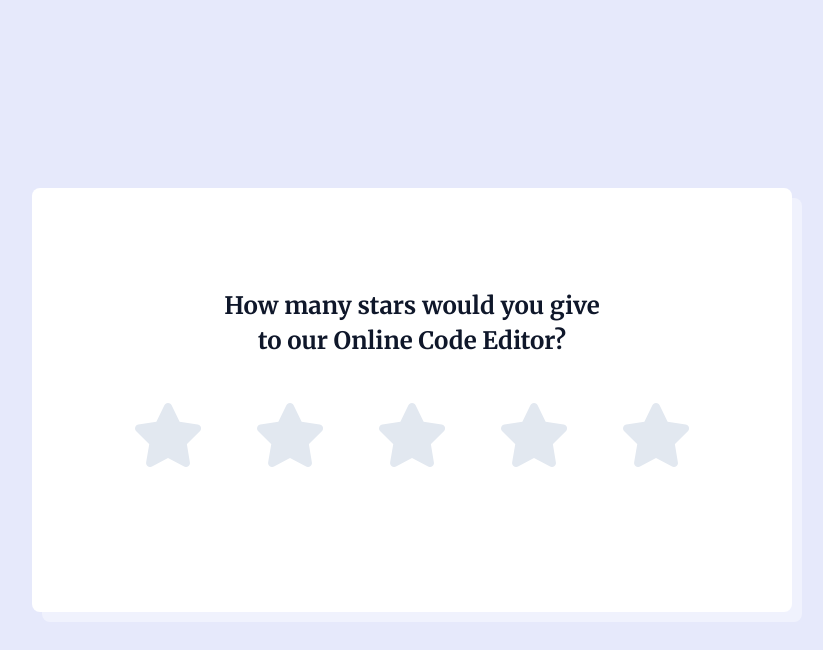
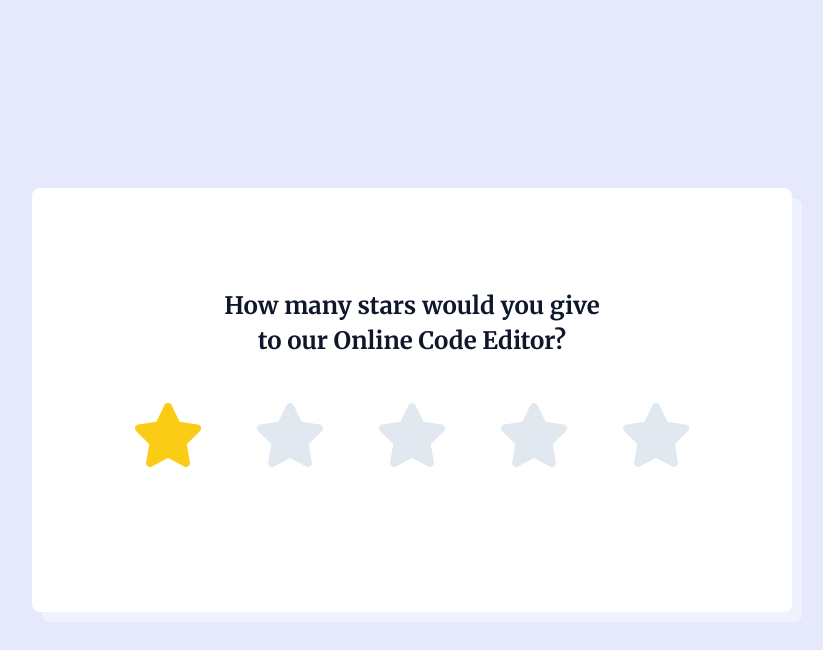
Before and after one commit to hunjager/frontend-pro-challenges-2024, a plain HTML site: page star-rating-component/index.html in a window 1280 px wide. In both pictures the pointer is over the icon 396 px from the left and 435 px from the top of the page. Shown: the whole page, without its empty margins (228-1051 px from the left). Drawn offline with Linux system fonts and the light colour scheme.

Commit message:
Update style.css

```diff
--- a/star-rating-component/src/style.css
+++ b/star-rating-component/src/style.css
@@ -57,6 +57,10 @@ p{
    color: #E2E8F0;
    font-size: 64px;
 }
+.stars i:hover{
+  color: var(--yellow);
+  cursor: pointer;
+}
 .stars i.active{
   color: var(--yellow);
 }
```
